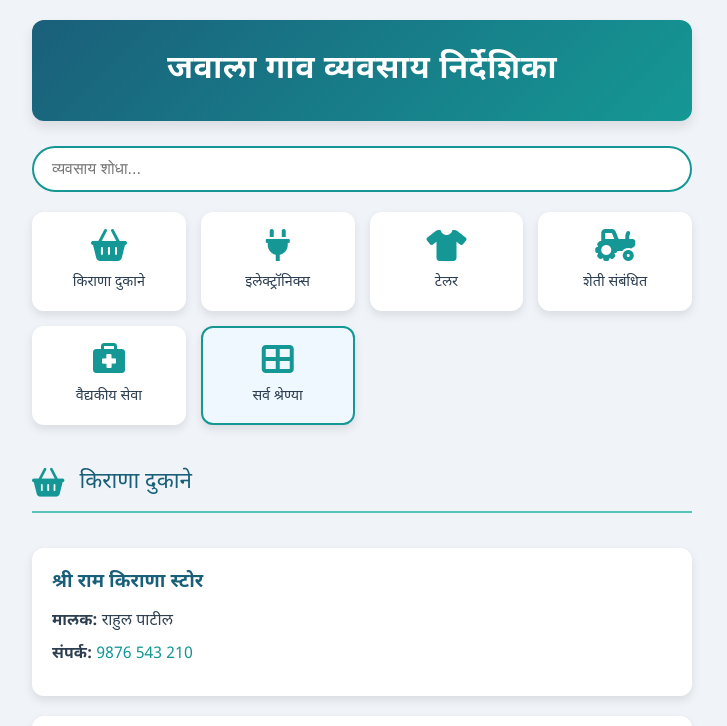
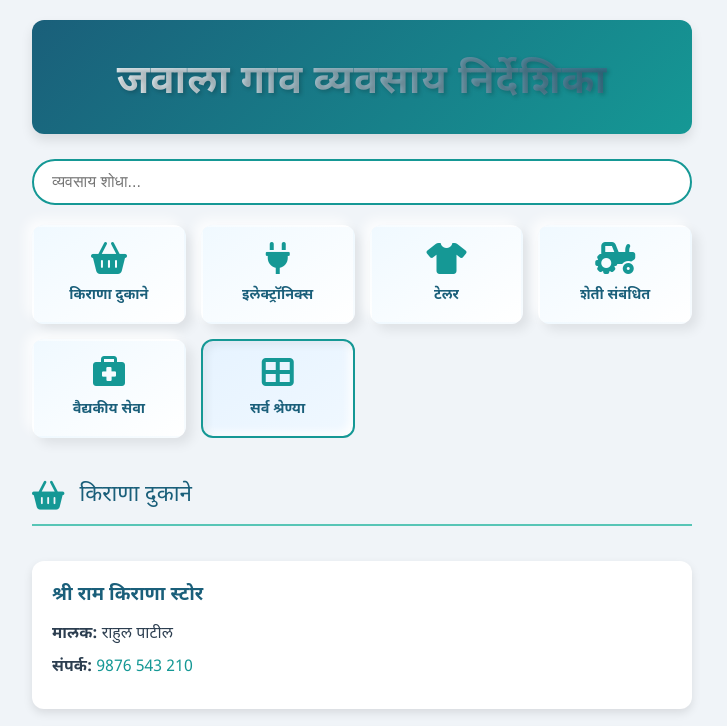
Before and after one commit to the-scam-master/Jawala-Business-Finder, a plain HTML site: page index.html in a window 1280 px wide. Both pictures are taken after a click on the element "सर्व श्रेण्या". Shown: the top 726 px of the page, without its empty margins (278-1005 px from the left). Drawn offline with nearby package versions, Linux system fonts and the light colour scheme.

Commit message:
Update styles.css

```diff
--- a/styles.css
+++ b/styles.css
@@ -5,6 +5,7 @@
     --text-color: #2c3e50;
     --card-background: #ffffff;
     --accent-color: #57c5b6;
+    --heading-font: 'Playfair Display', serif;
 }
 
 * {
@@ -38,9 +39,14 @@ header {
 }
 
 header h1 {
-    font-size: 2rem;
-    font-weight: 600;
-    letter-spacing: 0.5px;
+    font-family: var(--heading-font), 'Noto Sans Devanagari', sans-serif;
+    font-size: 2.5rem;
+    font-weight: 700;
+    letter-spacing: 1px;
+    text-shadow: 2px 2px 4px rgba(0,0,0,0.2);
+    background: linear-gradient(45deg, #ffffff, var(--primary-color));
+    -webkit-background-clip: text;
+    -webkit-text-fill-color: transparent;
 }
 
 .controls {
@@ -84,33 +90,43 @@ header h1 {
     justify-content: center;
     padding: 15px;
     border-radius: 12px;
-    background-color: white;
-    box-shadow: 0 4px 10px rgba(0,0,0,0.1);
+    background: linear-gradient(145deg, #f0f9ff, #ffffff);
+    box-shadow:
+        6px 6px 12px rgba(0,0,0,0.08),
+        -6px -6px 12px rgba(255,255,255,0.8);
     cursor: pointer;
     transition: all 0.3s ease;
     border: 2px solid transparent;
+    font-weight: 600;
 }
 
 .category-item:hover {
     transform: scale(1.05);
-    box-shadow: 0 6px 15px rgba(0,0,0,0.15);
+    box-shadow:
+        8px 8px 15px rgba(0,0,0,0.1),
+        -8px -8px 15px rgba(255,255,255,0.9);
 }
 
 .category-item.selected {
     border-color: var(--secondary-color);
-    background-color: #f0f8ff;
+    background: linear-gradient(145deg, #e6f3ff, #f0f8ff);
+    box-shadow:
+        inset 4px 4px 8px rgba(0,0,0,0.06),
+        inset -4px -4px 8px rgba(255,255,255,0.9);
 }
 
 .category-item i {
     font-size: 2rem;
     color: var(--secondary-color);
     margin-bottom: 10px;
+    transition: transform 0.3s ease;
 }
 
 .category-item span {
     font-size: 0.9rem;
     text-align: center;
-    font-weight: 500;
+    font-weight: 700;
+    color: var(--primary-color);
 }
 
 .selected-category-name {
@@ -201,7 +217,7 @@ header h1 {
     }
 
     header h1 {
-        font-size: 1.6rem;
+        font-size: 1.8rem;
     }
 
     .controls input {
```
